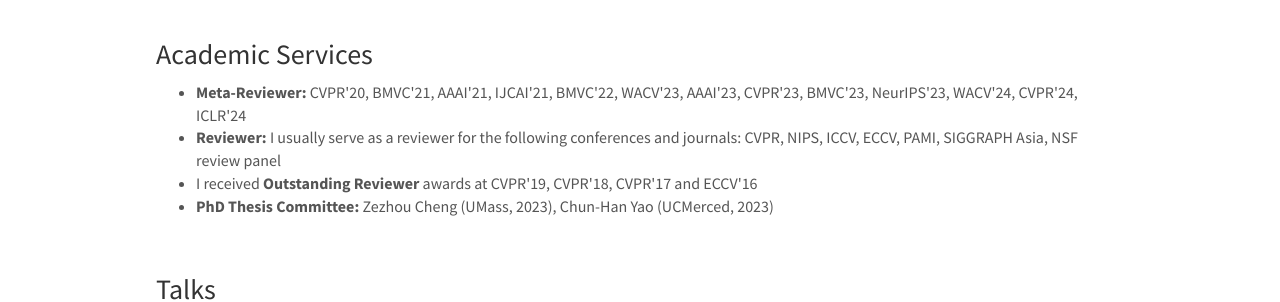
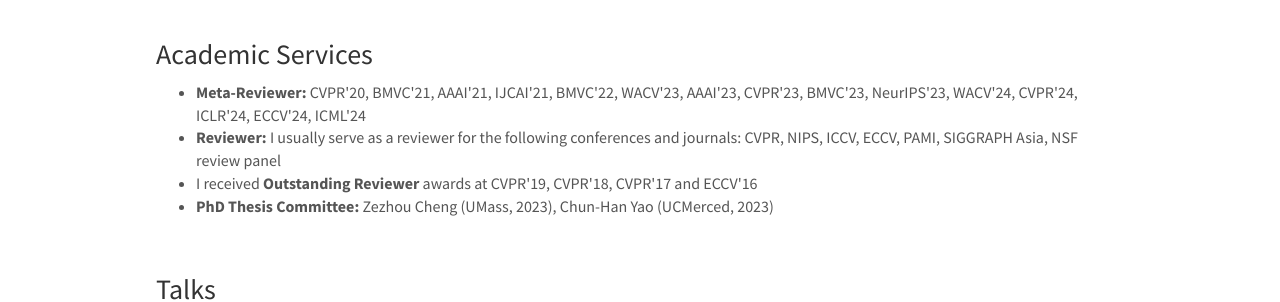
Before and after one commit to varunjampani/varunjampani.github.io, a Jekyll site: the page built from _pages/experience.md, in a window 1280 px wide and 900 px high, scrolled down 340 px. Shown: the part 178-480 px from the top of the window. Built offline with Jekyll 4.4.1, drawn with Linux system fonts in a browser that asks for light colours; nearby versions of some CDN libraries.

Commit message:
Update experience.md

```diff
--- a/_pages/experience.md
+++ b/_pages/experience.md
@@ -31,7 +31,7 @@ permalink: /experience
 
 <h3>Academic Services</h3>
 <ul>
-<li><strong>Meta-Reviewer:</strong> CVPR'20, BMVC'21, AAAI'21, IJCAI'21, BMVC'22, WACV'23, AAAI'23, CVPR'23, BMVC'23, NeurIPS'23, WACV'24, CVPR'24, ICLR'24</li>
+<li><strong>Meta-Reviewer:</strong> CVPR'20, BMVC'21, AAAI'21, IJCAI'21, BMVC'22, WACV'23, AAAI'23, CVPR'23, BMVC'23, NeurIPS'23, WACV'24, CVPR'24, ICLR'24, ECCV'24, ICML'24</li>
 <li><strong>Reviewer:</strong> I usually serve as a reviewer for the following conferences and journals: CVPR, NIPS, ICCV, ECCV, PAMI, SIGGRAPH Asia, NSF review panel</li>
 <li>I received <strong>Outstanding Reviewer</strong> awards at CVPR'19, CVPR'18, CVPR'17 and ECCV'16 </li>
 <li><strong>PhD Thesis Committee:</strong> Zezhou Cheng (UMass, 2023), Chun-Han Yao (UCMerced, 2023)</li>
```
